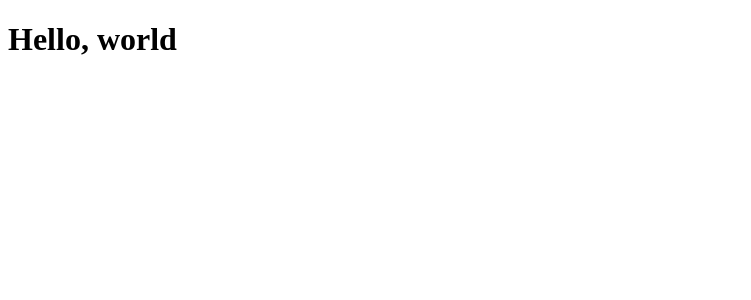
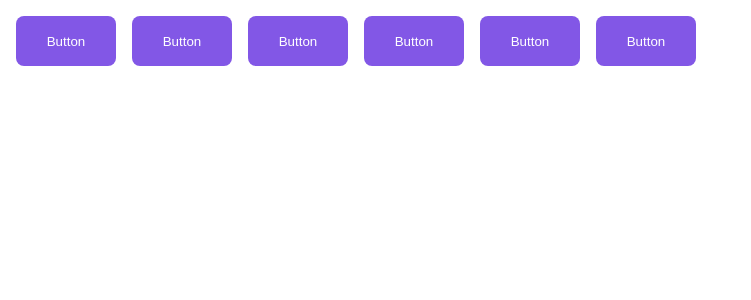
Before and after one commit to prissycorrea/ignite-timer, a React (Vite) app: page / in a window 1280 px wide. Shown: the top 300 px of the page, without its empty margins (0-751 px from the left). Built offline with nearby package versions, Linux system fonts and the light colour scheme.

Commit message:
configurando temas com styled components

```diff
--- a/package.json
+++ b/package.json
@@ -11,12 +11,14 @@
   },
   "dependencies": {
     "react": "^18.3.1",
-    "react-dom": "^18.3.1"
+    "react-dom": "^18.3.1",
+    "styled-components": "^6.1.13"
   },
   "devDependencies": {
     "@eslint/js": "^9.9.0",
     "@types/react": "^18.3.3",
     "@types/react-dom": "^18.3.0",
+    "@types/styled-components": "^5.1.34",
     "@vitejs/plugin-react": "^4.3.1",
     "eslint": "^9.9.0",
     "eslint-plugin-react-hooks": "^5.1.0-rc.0",
--- a/src/App.tsx
+++ b/src/App.tsx
@@ -1,8 +1,17 @@
+import { ThemeProvider } from "styled-components";
+import { Button } from "./components/Button";
+import { defaultTheme } from "./styles/themes/default";
+
 export function App() {
 
   return (
-    <>
-      <h1>Hello, world</h1>
-    </>
+    <ThemeProvider theme={defaultTheme}>
+      <Button variant="primary" />
+      <Button variant="secondary" />
+      <Button variant="success" />
+      <Button variant="danger" />
+      <Button variant="neutral" />
+      <Button />
+    </ThemeProvider>
   )
 }
--- /dev/null
+++ b/src/components/Button.styles.ts
@@ -0,0 +1,30 @@
+import styled from 'styled-components';
+
+export type ButtonVariant = 'primary' | 'secondary' | 'danger' | 'success' | 'neutral';
+
+interface ButtonContainerProps {
+    variant?: ButtonVariant;
+}
+
+const buttonVariants = {
+    primary: 'purple',
+    secondary: 'orange',
+    danger: 'red',
+    success: 'green',
+    neutral: 'white',
+};
+
+export const ButtonContainer = styled.button<ButtonContainerProps> `
+    width: 100px;
+    height: 50px;
+    border-radius: 8px;
+    border: none;
+    margin: 8px;
+    cursor: pointer;
+
+    background-color: ${props => props.theme.primary};
+    color: ${props => props.theme.white};
+    /*${props => {
+        return `background-color: ${buttonVariants[props.variant || 'primary']};`
+    }}*/
+`
--- /dev/null
+++ b/src/components/Button.tsx
@@ -0,0 +1,11 @@
+import { ButtonContainer } from './Button.styles';
+
+interface ButtonProps {
+    variant?: 'primary' | 'secondary' | 'danger' | 'success' | 'neutral';
+}
+
+export function Button({ variant = 'primary' }: ButtonProps) {
+    return (
+        <ButtonContainer variant={variant}>Button</ButtonContainer>
+    )
+}
--- /dev/null
+++ b/src/styles/themes/default.ts
@@ -0,0 +1,5 @@
+export const defaultTheme = {
+    primary: '#8257e6',
+    secondary: 'orange',
+    white: 'white',
+}
```
Also changed, not shown: 1 other file (tests, documents, lock files or other folders).
